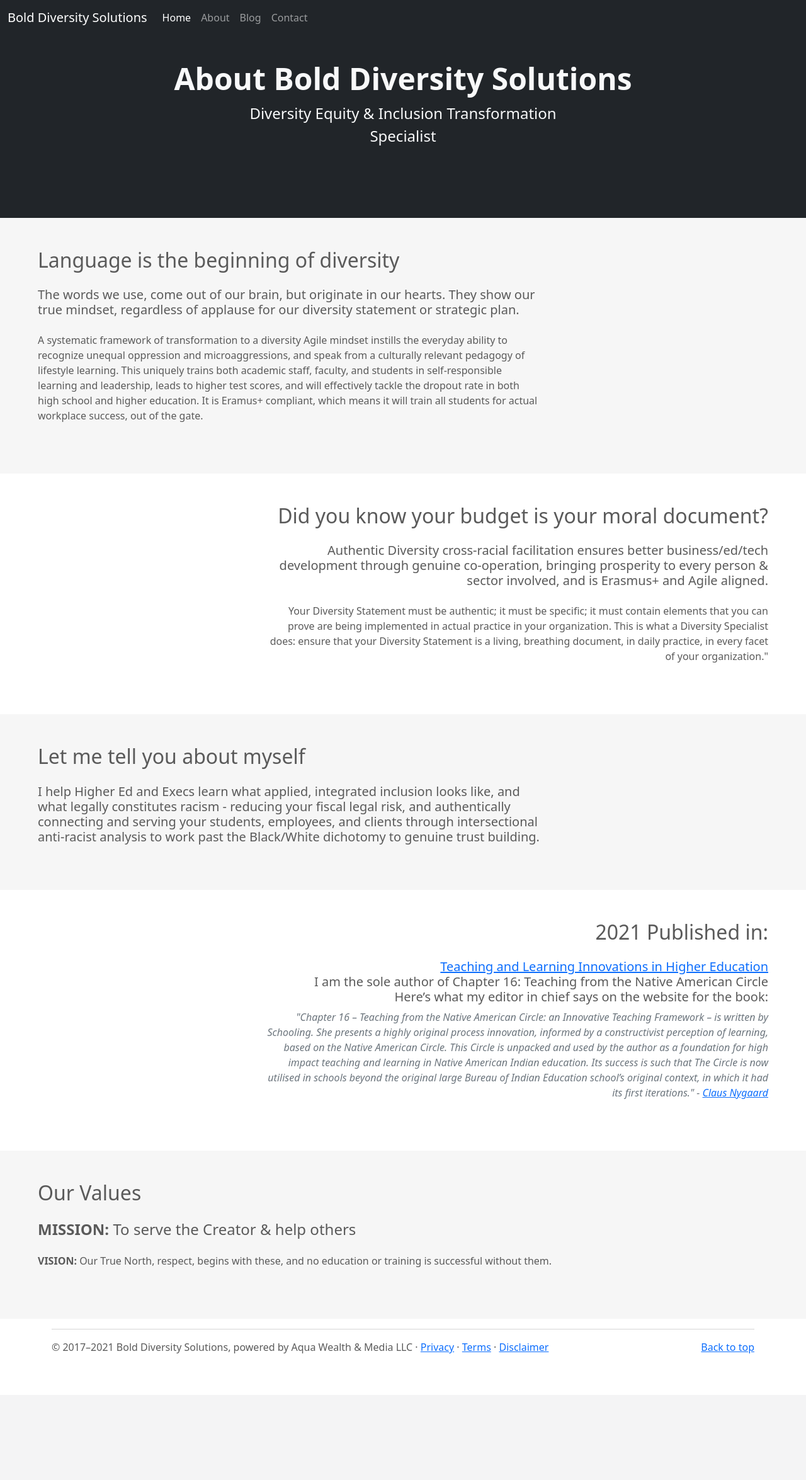
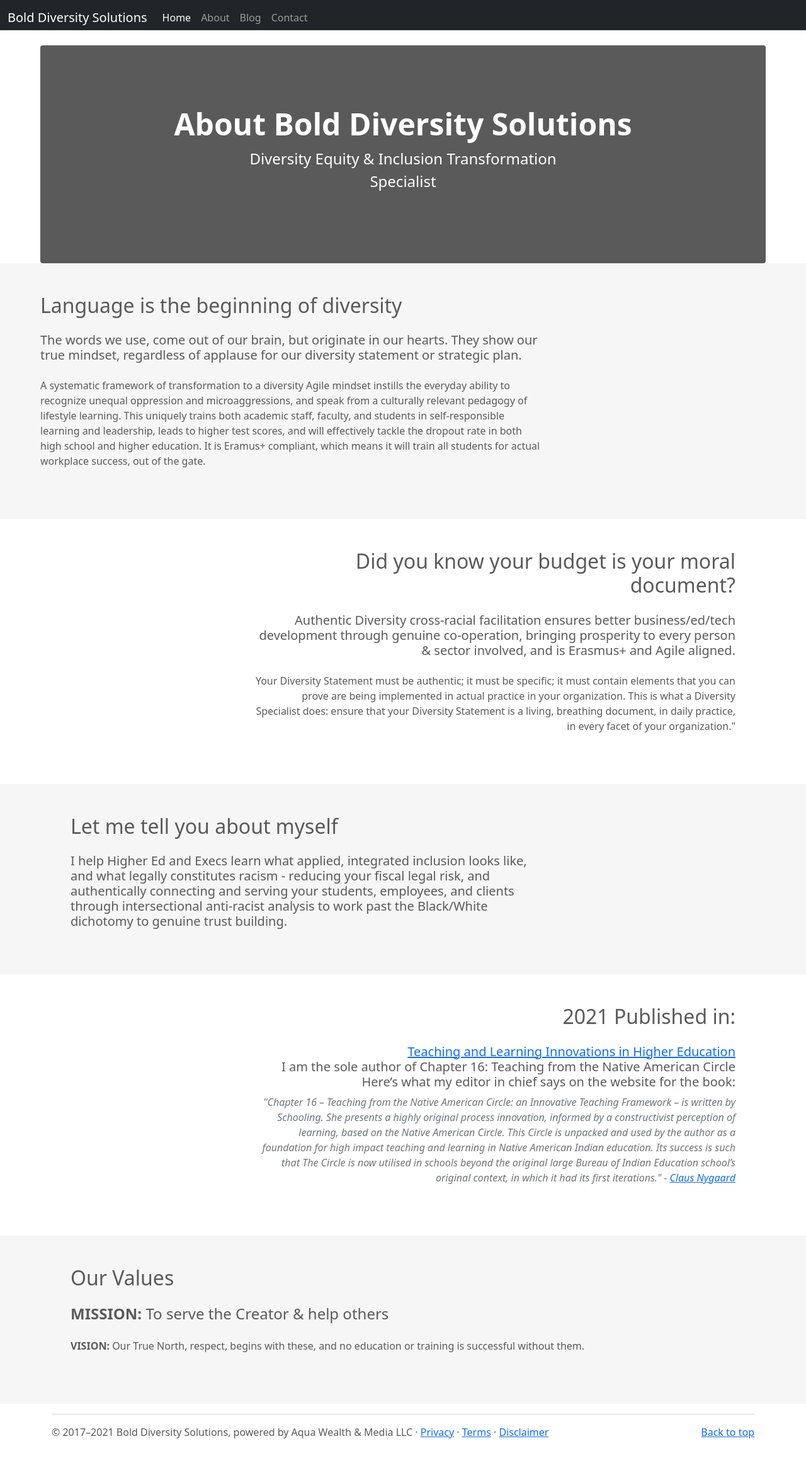
Before and after one commit to neurocrash59/bold-diversity-solutions, a PHP site: page /about.html in a window 1280 px wide. Shown: the whole page at 63% size. Before the commit the page ends 2149 px from the top, so only its background shows below. Run offline with PHP 8.4, Linux system fonts and the light colour scheme.

Commit message:
Add files via upload

```diff
--- a/about.css
+++ b/about.css
@@ -9,9 +9,19 @@ body {
   position: absolute;
 }
 
+#aboutHeader {
+  background-color: #5a5a5a;
+  margin: 0 4rem;
+}
+
 
 .grayBG {
     background-color: #f6f6f6;
+    padding-left: 4rem;
+  }
+
+  .whiteBG {
+    padding-right: 4rem;
   }
 
 
--- a/about.html
+++ b/about.html
@@ -41,39 +41,46 @@
                 </div>
             </div>
         </nav>
-    </header>
-    <div class="p-5 bg-light bg-dark text-light">
-        <div class="container-fluid py-5 text-center">
+
+        <div class="p-4 mb-4 bg-dark"></div>
+
+        <div class="p-5 text-white rounded" id="aboutHeader">
+            <div class="container py-5 text-center">
                 <h1 class="display-5 fw-bold">About Bold Diversity Solutions</h1>
                 <p class="col-md-8 fs-4 w-50 mx-auto">Diversity Equity & Inclusion Transformation Specialist</p>
             </div>
         </div>
-
+    </header>
+    <main>
         <div class="container-fluid py-5 grayBG">
-        <div class="row ps-5">
+            <div class="row">
                 <div class="col-sm-8">
                     <h2 class="pb-3">Language is the beginning of diversity</h2>
                     <h5 class="pb-3">The words we use, come out of our brain, but originate in our hearts. They show our
                         true mindset, regardless of applause for our diversity statement or strategic plan.</h5>
                     <p class="pb-3">A systematic framework of transformation to a diversity Agile mindset instills the
-                    everyday ability to recognize unequal oppression and microaggressions, and speak from a culturally
+                        everyday ability to recognize unequal oppression and microaggressions, and speak from a
+                        culturally
                         relevant pedagogy of lifestyle learning. This uniquely trains both academic staff, faculty, and
                         students in self-responsible learning and leadership, leads to higher test scores, and will
                         effectively tackle the dropout rate in both high school and higher education. It is Eramus+
-                    compliant, which means it will train all students for actual workplace success, out of the gate.</p>
+                        compliant, which means it will train all students for actual workplace success, out of the gate.
+                    </p>
                 </div>
             </div>
         </div>
 
-    <div class="container-fluid py-5">
+        <div class="container-fluid py-5 whiteBG">
             <div class="row d-flex justify-content-end text-end pe-5">
                 <div class="col-sm-8">
                     <h2 class="pb-3">Did you know your budget is your moral document?</h2>
                     <h5 class="pb-3">Authentic Diversity cross-racial facilitation ensures better business/ed/tech
-                    development through genuine co-operation, bringing prosperity to every person & sector involved, and
+                        development through genuine co-operation, bringing prosperity to every person & sector involved,
+                        and
                         is Erasmus+ and Agile aligned.</h5>
                     <p class="pb-3">Your Diversity Statement must be authentic; it must be specific; it must contain
-                    elements that you can prove are being implemented in actual practice in your organization. This is
+                        elements that you can prove are being implemented in actual practice in your organization. This
+                        is
                         what a Diversity Specialist does: ensure that your Diversity Statement is a living, breathing
                         document, in daily practice, in every facet of your organization."</p>
                 </div>
@@ -85,29 +92,37 @@
                 <div class="col-sm-8">
                     <h2 class="pb-3">Let me tell you about myself</h2>
                     <h5 class="pb-3">I help Higher Ed and Execs learn what applied, integrated inclusion looks like, and
-                    what legally constitutes racism - reducing your fiscal legal risk, and authentically connecting and
-                    serving your students, employees, and clients through intersectional anti-racist analysis to work
+                        what legally constitutes racism - reducing your fiscal legal risk, and authentically connecting
+                        and
+                        serving your students, employees, and clients through intersectional anti-racist analysis to
+                        work
                         past the Black/White dichotomy to genuine trust building.</h5>
                 </div>
             </div>
         </div>
 
-    <div class="container-fluid py-5">
+        <div class="container-fluid py-5 whiteBG">
             <div class="row d-flex justify-content-end text-end pe-5">
                 <div class="col-sm-8">
                     <h2 class="pb-3">2021 Published in:</h2>
                     <h5><a href="https://lihe.info/product/teaching-and-learning-innovations-in-higher-education-book/">Teaching
                             and Learning Innovations in Higher Education</a> <br>I am the sole author of Chapter 16:
-                    Teaching from the Native American Circle <br>Here’s what my editor in chief says on the website for
+                        Teaching from the Native American Circle <br>Here’s what my editor in chief says on the website
+                        for
                         the book:</h5>
                     <p class="pb-3 text-muted"><em>"Chapter 16 – Teaching from the Native American Circle: an Innovative
-                        Teaching Framework – is written by Schooling. She presents a highly original process innovation,
-                        informed by a constructivist perception of learning, based on the Native American Circle. This
-                        Circle is unpacked and used by the author as a foundation for high impact teaching and learning
+                            Teaching Framework – is written by Schooling. She presents a highly original process
+                            innovation,
+                            informed by a constructivist perception of learning, based on the Native American Circle.
+                            This
+                            Circle is unpacked and used by the author as a foundation for high impact teaching and
+                            learning
                             in Native American Indian education. Its success is such that The Circle is now utilised in
-                        schools beyond the original large Bureau of Indian Education school’s original context, in which
+                            schools beyond the original large Bureau of Indian Education school’s original context, in
+                            which
                             it had its first iterations." - <a
-                            href="https://scholar.google.co.za/citations?user=plICi5MAAAAJ&hl=en">Claus Nygaard</a></em>
+                                href="https://scholar.google.co.za/citations?user=plICi5MAAAAJ&hl=en">Claus
+                                Nygaard</a></em>
                         </hp>
                 </div>
             </div>
@@ -121,6 +136,7 @@
                     training is successful without them.</p>
             </div>
         </div>
+    </main>
 
     <!-- FOOTER -->
     <footer class="container">
--- a/contact.html
+++ b/contact.html
@@ -90,6 +90,7 @@
 
     <!-- FOOTER -->
     <footer class="container">
+        <hr class="featurette-divider">
         <p class="float-end"><a href="#">Back to top</a></p>
         <p>&copy; 2017–2021 Bold Diversity Solutions, powered by Aqua Wealth & Media LLC &middot; <a
                 href="#privacyModal" data-bs-toggle="modal">Privacy</a> &middot; <a href="#termsModal"
```
Also changed, not shown: blog.css (+4 -5 lines), blog.html (+7 -13 lines). Lines whose indentation alone changed are shown as unchanged.
